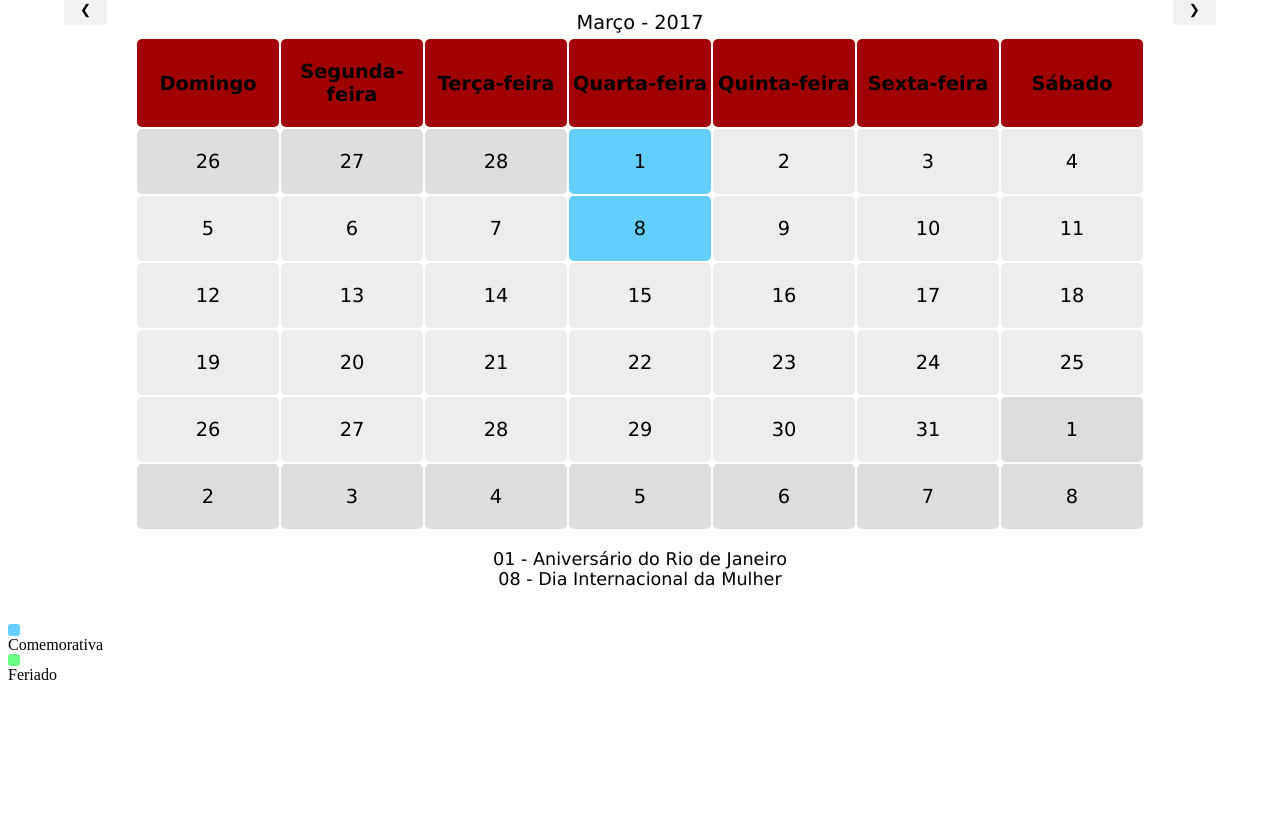
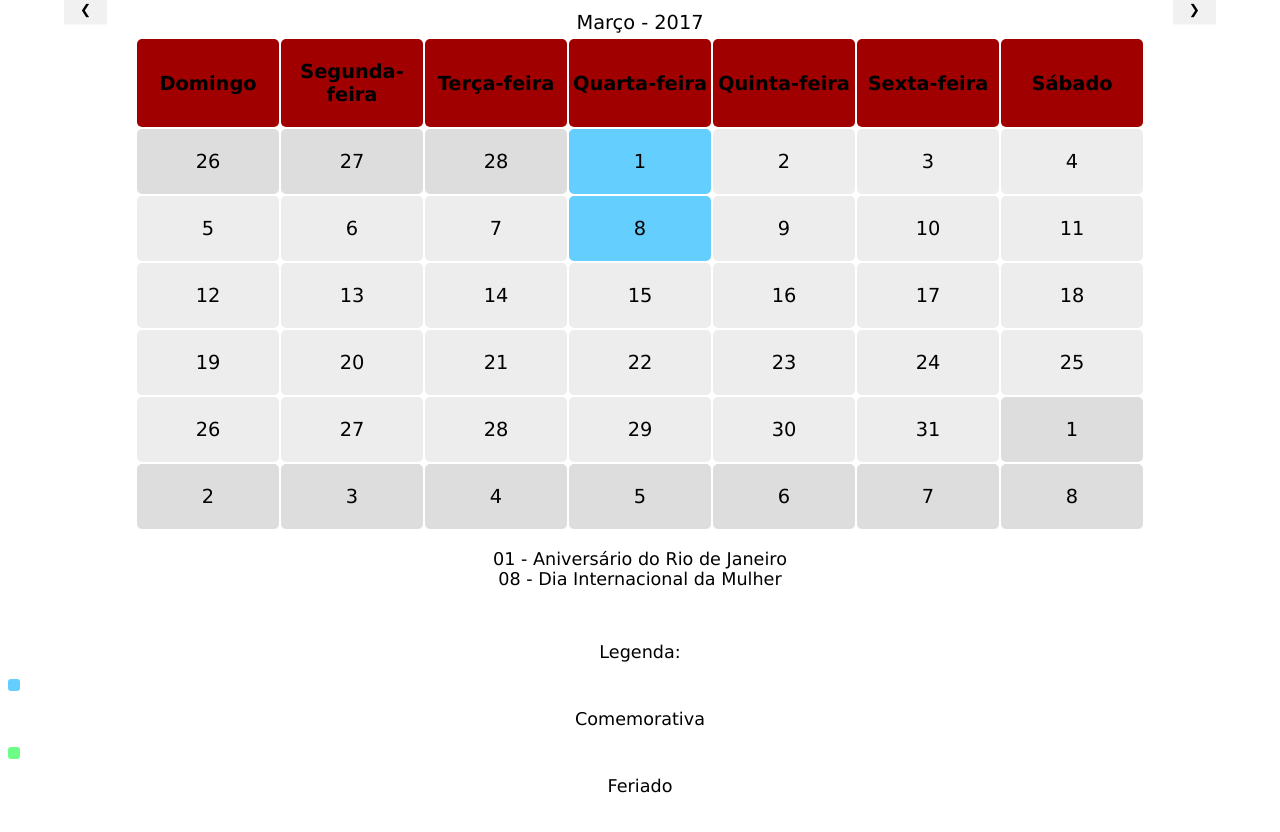
Before and after one commit to TreinoeDieta/Website, a Jekyll site: the page calendario/index.html, which Jekyll copies as it is, in a window 1280 px wide. Shown: the top 832 px of the page. Built offline with Jekyll 4.4.1, drawn with Linux system fonts in a browser that asks for light colours.

Commit message:
Update index.html

```diff
--- a/calendario/index.html
+++ b/calendario/index.html
@@ -134,7 +134,7 @@ table, th, td, p {
   </tr>
 </table>
 	<p>01 - Aniversário do Rio de Janeiro<br/>08 - Dia Internacional da Mulher</p><br/>
-	<div class="comemorativa1"></div>Comemorativa	<div class="feriado1"></div>Feriado
+	<p>Legenda: </p><div class="comemorativa1"></div><p>Comemorativa</p>  <div class="feriado1"></div><p>Feriado</p>
     </div>
 
 <div class="mySlides">
```
